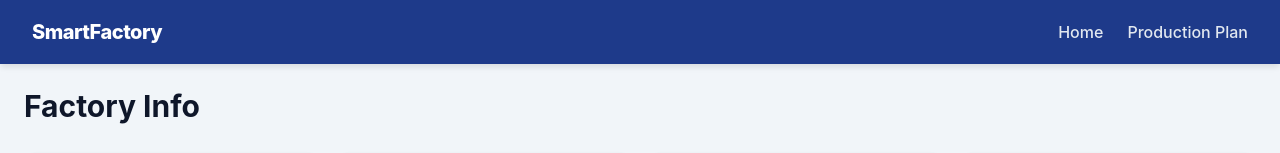
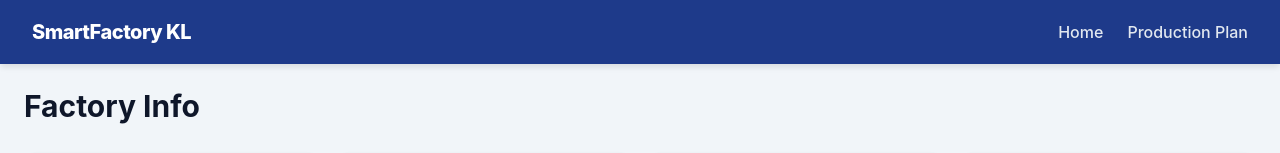
Before and after one commit to prateeksharma0112/SmartFactoryKL, a React (Vite) app in the folder frontend/: page / in a window 1280 px wide. Shown: the top 153 px of the page. Built offline with nearby package versions, Linux system fonts and the light colour scheme; no server answers.

Commit message:
update title name

```diff
--- a/frontend/src/layout/navbar.jsx
+++ b/frontend/src/layout/navbar.jsx
@@ -3,7 +3,7 @@ import { Link } from "react-router-dom";
 const Navbar = () => {
   return (
     <nav>
-      <div className="logo">SmartFactory</div>
+      <div className="logo">SmartFactory KL</div>
       <div className="links">
         <Link to="/">Home</Link>
         <Link to="/production-plan">Production Plan</Link>
```
